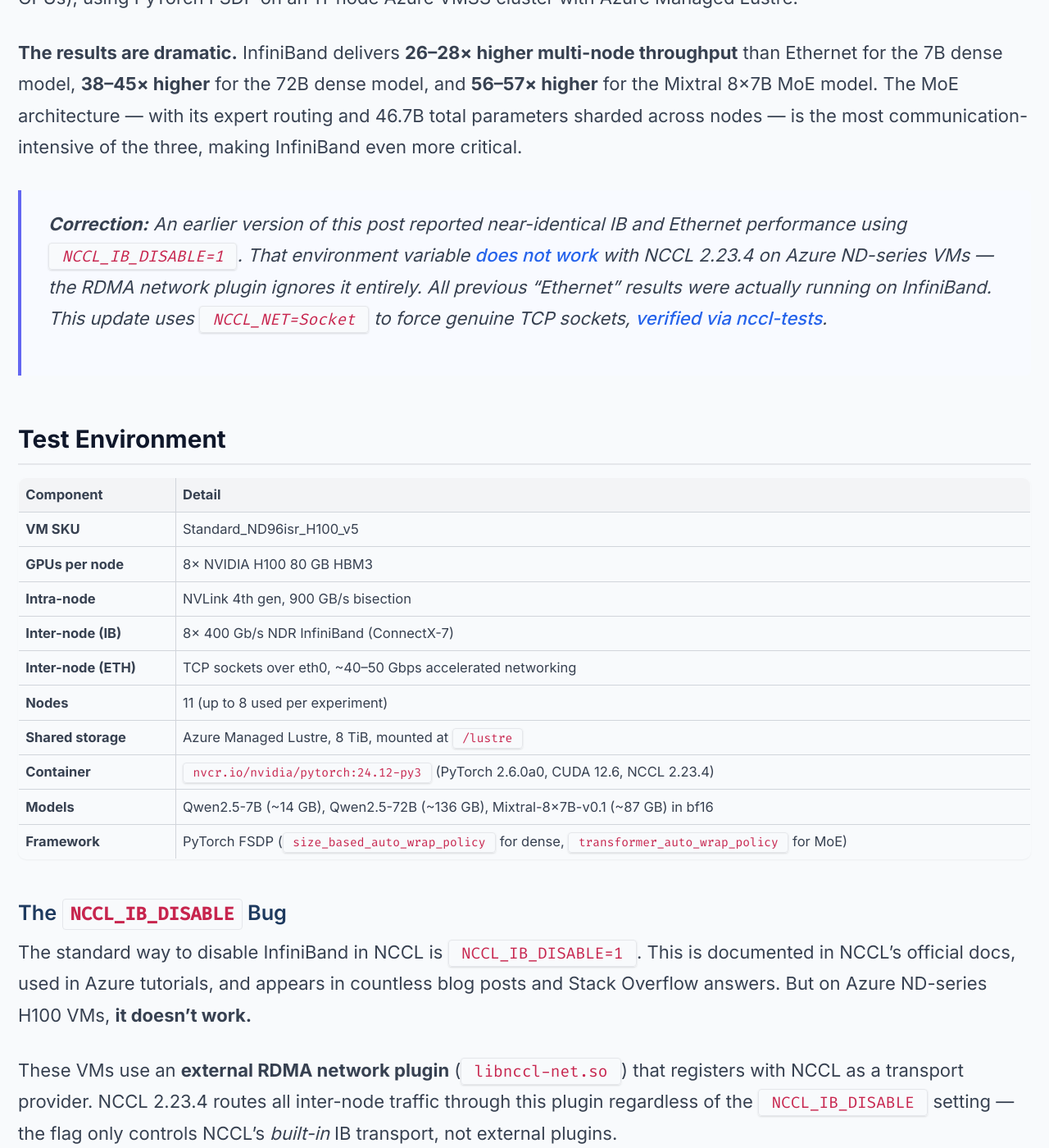
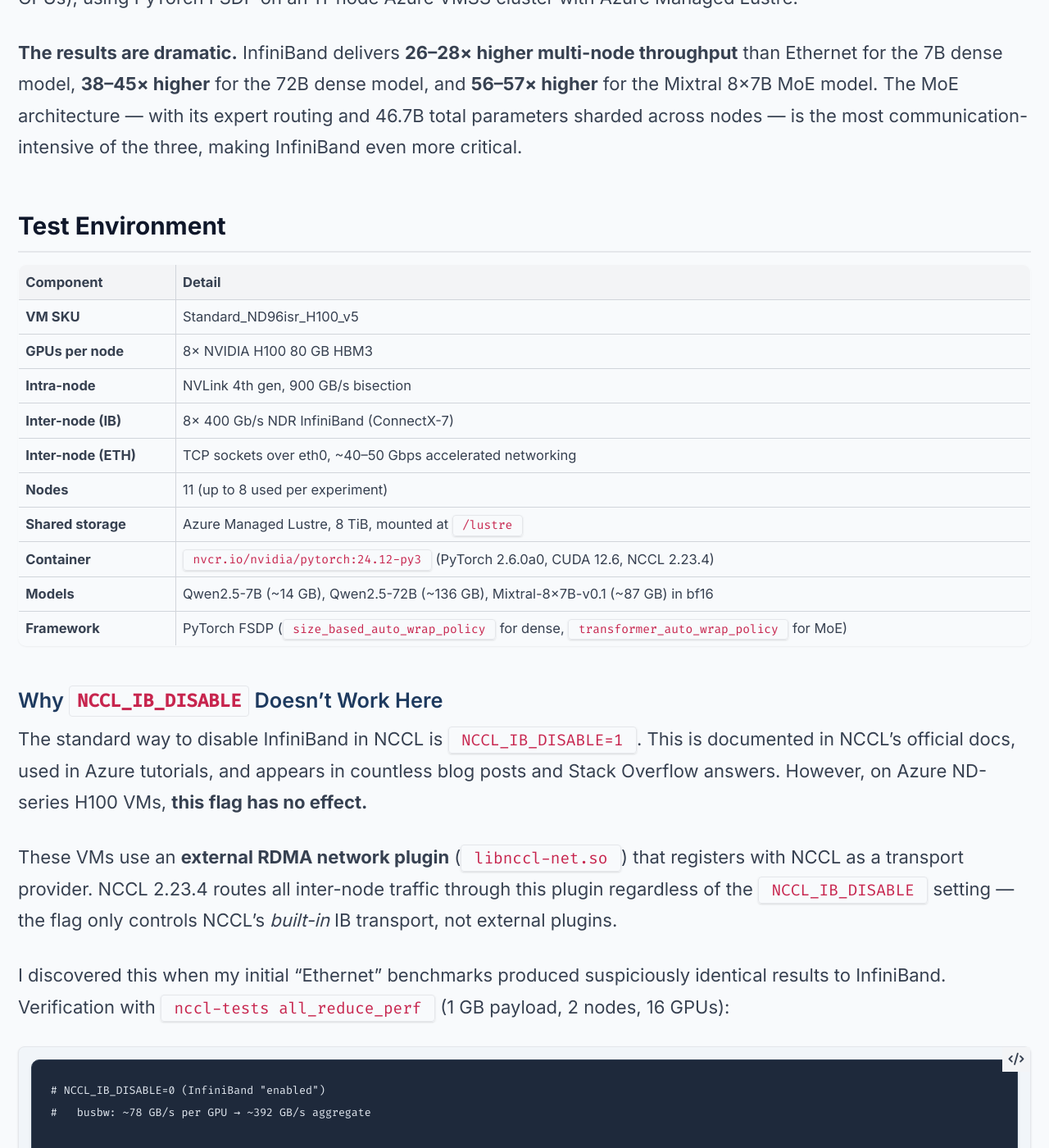
Before and after one commit to JingchaoZhang/JingchaoZhang.github.io, a Jekyll site: the page built from _posts/2026-02-15-IB vs Ethernet Fine-Tuning at Scale.md, in a window 1280 px wide and 1400 px high, scrolled down 677 px. Shown: the whole window at 82% size. Built offline with Jekyll 4.4.1, drawn with Linux system fonts in a browser that asks for light colours; comment, search, counter and statistics services are not loaded; some of the changed lines change nothing that is shown; some of the changed text lies outside the part shown.

Commit message:
Remove correction note, rename NCCL section, merge 3 bar charts into one combined chart

```diff
--- a/_posts/2026-02-15-IB vs Ethernet Fine-Tuning at Scale.md
+++ b/_posts/2026-02-15-IB vs Ethernet Fine-Tuning at Scale.md
@@ -20,8 +20,6 @@
 
 **The results are dramatic.** InfiniBand delivers **26–28× higher multi-node throughput** than Ethernet for the 7B dense model, **38–45× higher** for the 72B dense model, and **56–57× higher** for the Mixtral 8x7B MoE model. The MoE architecture — with its expert routing and 46.7B total parameters sharded across nodes — is the most communication-intensive of the three, making InfiniBand even more critical.
 
-> **Correction:** An earlier version of this post reported near-identical IB and Ethernet performance using `NCCL_IB_DISABLE=1`. That environment variable [does not work](#the-nccl_ib_disable-bug) with NCCL 2.23.4 on Azure ND-series VMs — the RDMA network plugin ignores it entirely. All previous "Ethernet" results were actually running on InfiniBand. This update uses `NCCL_NET=Socket` to force genuine TCP sockets, [verified via nccl-tests](#the-nccl_ib_disable-bug).
-
 ## Test Environment
 
 | Component | Detail |
@@ -37,9 +35,9 @@
 | **Models** | Qwen2.5-7B (~14 GB), Qwen2.5-72B (~136 GB), Mixtral-8x7B-v0.1 (~87 GB) in bf16 |
 | **Framework** | PyTorch FSDP (`size_based_auto_wrap_policy` for dense, `transformer_auto_wrap_policy` for MoE) |
 
-### The `NCCL_IB_DISABLE` Bug
+### Why `NCCL_IB_DISABLE` Doesn't Work Here
 
-The standard way to disable InfiniBand in NCCL is `NCCL_IB_DISABLE=1`. This is documented in NCCL's official docs, used in Azure tutorials, and appears in countless blog posts and Stack Overflow answers. But on Azure ND-series H100 VMs, **it doesn't work.**
+The standard way to disable InfiniBand in NCCL is `NCCL_IB_DISABLE=1`. This is documented in NCCL's official docs, used in Azure tutorials, and appears in countless blog posts and Stack Overflow answers. However, on Azure ND-series H100 VMs, **this flag has no effect.**
 
 These VMs use an **external RDMA network plugin** (`libnccl-net.so`) that registers with NCCL as a transport provider. NCCL 2.23.4 routes all inter-node traffic through this plugin regardless of the `NCCL_IB_DISABLE` setting — the flag only controls NCCL's *built-in* IB transport, not external plugins.
 
@@ -58,7 +56,7 @@
 
 Both `NCCL_IB_DISABLE=0` and `NCCL_IB_DISABLE=1` produce identical ~78 GB/s per GPU — they're both running on RDMA. The environment variable is simply ignored when the external network plugin is loaded.
 
-**The fix:** `NCCL_NET=Socket` overrides all network plugins and forces NCCL to use the kernel's TCP stack. The measured bandwidth gap: **392 GB/s (RDMA) vs. 3.19 GB/s (TCP) — a 122× difference.**
+**The solution:** `NCCL_NET=Socket` overrides all network plugins and forces NCCL to use the kernel's TCP stack. The measured bandwidth gap: **392 GB/s (RDMA) vs. 3.19 GB/s (TCP) — a 122× difference.**
 
 ### How the Two Modes Actually Differ
 
@@ -90,6 +88,81 @@
 
 ## Results
 
+<canvas id="chartAllThroughput" width="700" height="450"></canvas>
+<script>
+new Chart(document.getElementById('chartAllThroughput'), {
+    type: 'bar',
+    data: {
+        labels: ['1 node\n(8 GPU)', '2 nodes\n(16 GPU)', '4 nodes\n(32 GPU)', '8 nodes\n(64 GPU)'],
+        datasets: [
+            {
+                label: '7B — IB',
+                data: [65274, 131018, 262201, 502991],
+                backgroundColor: 'rgba(54, 162, 235, 0.85)',
+                borderColor: 'rgba(54, 162, 235, 1)',
+                borderWidth: 1
+            },
+            {
+                label: '7B — ETH',
+                data: [65230, 4968, 9439, 18710],
+                backgroundColor: 'rgba(54, 162, 235, 0.3)',
+                borderColor: 'rgba(54, 162, 235, 0.8)',
+                borderWidth: 1
+            },
+            {
+                label: '72B — IB',
+                data: [null, 9127, 17604, 30175],
+                backgroundColor: 'rgba(153, 102, 255, 0.85)',
+                borderColor: 'rgba(153, 102, 255, 1)',
+                borderWidth: 1
+            },
+            {
+                label: '72B — ETH',
+                data: [null, 203, 402, 784],
+                backgroundColor: 'rgba(153, 102, 255, 0.3)',
+                borderColor: 'rgba(153, 102, 255, 0.8)',
+                borderWidth: 1
+            },
+            {
+                label: 'MoE 8x7B — IB',
+                data: [11577, 22520, 44239, 83583],
+                backgroundColor: 'rgba(75, 192, 192, 0.85)',
+                borderColor: 'rgba(75, 192, 192, 1)',
+                borderWidth: 1
+            },
+            {
+                label: 'MoE 8x7B — ETH',
+                data: [11634, 398, 774, 1501],
+                backgroundColor: 'rgba(75, 192, 192, 0.3)',
+                borderColor: 'rgba(75, 192, 192, 0.8)',
+                borderWidth: 1
+            }
+        ]
+    },
+    options: {
+        responsive: true,
+        plugins: {
+            title: { display: true, text: 'Aggregate Throughput: All Models (Log Scale)', font: { size: 16 } },
+            legend: { position: 'top' },
+            tooltip: {
+                callbacks: {
+                    label: function(ctx) { return ctx.dataset.label + ': ' + ctx.parsed.y.toLocaleString() + ' tok/s'; }
+                }
+            }
+        },
+        scales: {
+            y: {
+                type: 'logarithmic',
+                title: { display: true, text: 'Tokens/sec (log scale)' },
+                min: 100,
+                max: 600000,
+                ticks: { callback: function(v) { return v.toLocaleString(); } }
+            }
+        }
+    }
+});
+</script>
+
 ### Qwen2.5-7B (batch_size=2, seq_len=2048)
 
 | Nodes | GPUs | IB (tok/s) | ETH (tok/s) | IB / ETH |
@@ -98,46 +171,6 @@
 | 2 | 16 | 131,018 | 4,968 | **26.4×** |
 | 4 | 32 | 262,201 | 9,439 | **27.8×** |
 | 8 | 64 | 502,991 | 18,710 | **26.9×** |
-
-<canvas id="chart7bThroughput" width="700" height="400"></canvas>
-<script>
-new Chart(document.getElementById('chart7bThroughput'), {
-    type: 'bar',
-    data: {
-        labels: ['1 node\n(8 GPU)', '2 nodes\n(16 GPU)', '4 nodes\n(32 GPU)', '8 nodes\n(64 GPU)'],
-        datasets: [
-            {
-                label: 'InfiniBand (RDMA)',
-                data: [65274, 131018, 262201, 502991],
-                backgroundColor: 'rgba(54, 162, 235, 0.8)',
-                borderColor: 'rgba(54, 162, 235, 1)',
-                borderWidth: 1
-            },
-            {
-                label: 'Ethernet (TCP)',
-                data: [65230, 4968, 9439, 18710],
-                backgroundColor: 'rgba(255, 99, 132, 0.8)',
-                borderColor: 'rgba(255, 99, 132, 1)',
-                borderWidth: 1
-            }
-        ]
-    },
-    options: {
-        responsive: true,
-        plugins: {
-            title: { display: true, text: 'Qwen2.5-7B: Aggregate Throughput', font: { size: 16 } },
-            legend: { position: 'top' }
-        },
-        scales: {
-            y: {
-                beginAtZero: true,
-                title: { display: true, text: 'Tokens/sec' },
-                ticks: { callback: function(v) { return v.toLocaleString(); } }
-            }
-        }
-    }
-});
-</script>
 
 **The single-node baseline is identical** — 65,274 (IB) vs. 65,230 (ETH) tok/s. No communication crosses the inter-node link, so the interconnect is irrelevant. This confirms the test is fair.
 
@@ -153,46 +186,6 @@
 | 4 | 32 | 17,604 | 402 | **43.8×** |
 | 8 | 64 | 30,175 | 784 | **38.5×** |
 
-<canvas id="chart72bThroughput" width="700" height="400"></canvas>
-<script>
-new Chart(document.getElementById('chart72bThroughput'), {
-    type: 'bar',
-    data: {
-        labels: ['2 nodes\n(16 GPU)', '4 nodes\n(32 GPU)', '8 nodes\n(64 GPU)'],
-        datasets: [
-            {
-                label: 'InfiniBand (RDMA)',
-                data: [9127, 17604, 30175],
-                backgroundColor: 'rgba(54, 162, 235, 0.8)',
-                borderColor: 'rgba(54, 162, 235, 1)',
-                borderWidth: 1
-            },
-            {
-                label: 'Ethernet (TCP)',
-                data: [203, 402, 784],
-                backgroundColor: 'rgba(255, 99, 132, 0.8)',
-                borderColor: 'rgba(255, 99, 132, 1)',
-                borderWidth: 1
-            }
-        ]
-    },
-    options: {
-        responsive: true,
-        plugins: {
-            title: { display: true, text: 'Qwen2.5-72B: Aggregate Throughput', font: { size: 16 } },
-            legend: { position: 'top' }
-        },
-        scales: {
-            y: {
-                beginAtZero: true,
-                title: { display: true, text: 'Tokens/sec' },
-                ticks: { callback: function(v) { return v.toLocaleString(); } }
-            }
-        }
-    }
-});
-</script>
-
 The 72B model shows a consistently larger gap than the 7B: **45× at 2 nodes, 44× at 4 nodes, and 39× at 8 nodes**. The 72B has 10× more parameters, generating proportionally more inter-node traffic per FSDP collective. InfiniBand scaling remains solid — 9,127 → 17,604 → 30,175 tok/s — though per-GPU efficiency drops from 571 to 472 tok/s (17%) as the massive collectives begin to saturate even the RDMA fabric. On Ethernet, each step takes over **2.5 minutes** regardless of scale, confirming completely network-dominated execution. The slight decrease in speedup ratio at 8 nodes reflects InfiniBand's growing (but still tolerable) communication overhead, while Ethernet is already so saturated that adding nodes barely changes per-GPU throughput.
 
 ### Mixtral 8x7B MoE (batch_size=1, seq_len=2048)
@@ -205,46 +198,6 @@
 | 2 | 16 | 22,520 | 398 | **56.6×** |
 | 4 | 32 | 44,239 | 774 | **57.2×** |
 | 8 | 64 | 83,583 | 1,501 | **55.7×** |
-
-<canvas id="chartMoeThroughput" width="700" height="400"></canvas>
-<script>
-new Chart(document.getElementById('chartMoeThroughput'), {
-    type: 'bar',
-    data: {
-        labels: ['1 node\n(8 GPU)', '2 nodes\n(16 GPU)', '4 nodes\n(32 GPU)', '8 nodes\n(64 GPU)'],
-        datasets: [
-            {
-                label: 'InfiniBand (RDMA)',
-                data: [11577, 22520, 44239, 83583],
-                backgroundColor: 'rgba(54, 162, 235, 0.8)',
-                borderColor: 'rgba(54, 162, 235, 1)',
-                borderWidth: 1
-            },
-            {
-                label: 'Ethernet (TCP)',
-                data: [11634, 398, 774, 1501],
-                backgroundColor: 'rgba(255, 99, 132, 0.8)',
-                borderColor: 'rgba(255, 99, 132, 1)',
-                borderWidth: 1
-            }
-        ]
-    },
-    options: {
-        responsive: true,
-        plugins: {
-            title: { display: true, text: 'Mixtral 8x7B MoE: Aggregate Throughput', font: { size: 16 } },
-            legend: { position: 'top' }
-        },
-        scales: {
-            y: {
-                beginAtZero: true,
-                title: { display: true, text: 'Tokens/sec' },
-                ticks: { callback: function(v) { return v.toLocaleString(); } }
-            }
-        }
-    }
-});
-</script>
 
 **The MoE model doubles the IB/ETH gap.** At 56–57× across all multi-node configurations, the MoE speedup is roughly **twice** the 7B dense model's 27× and exceeds even the 72B dense model's 38–45×. The single-node baseline is again identical (11,577 IB vs. 11,634 ETH), confirming the gap is purely an interconnect effect.
 
```
